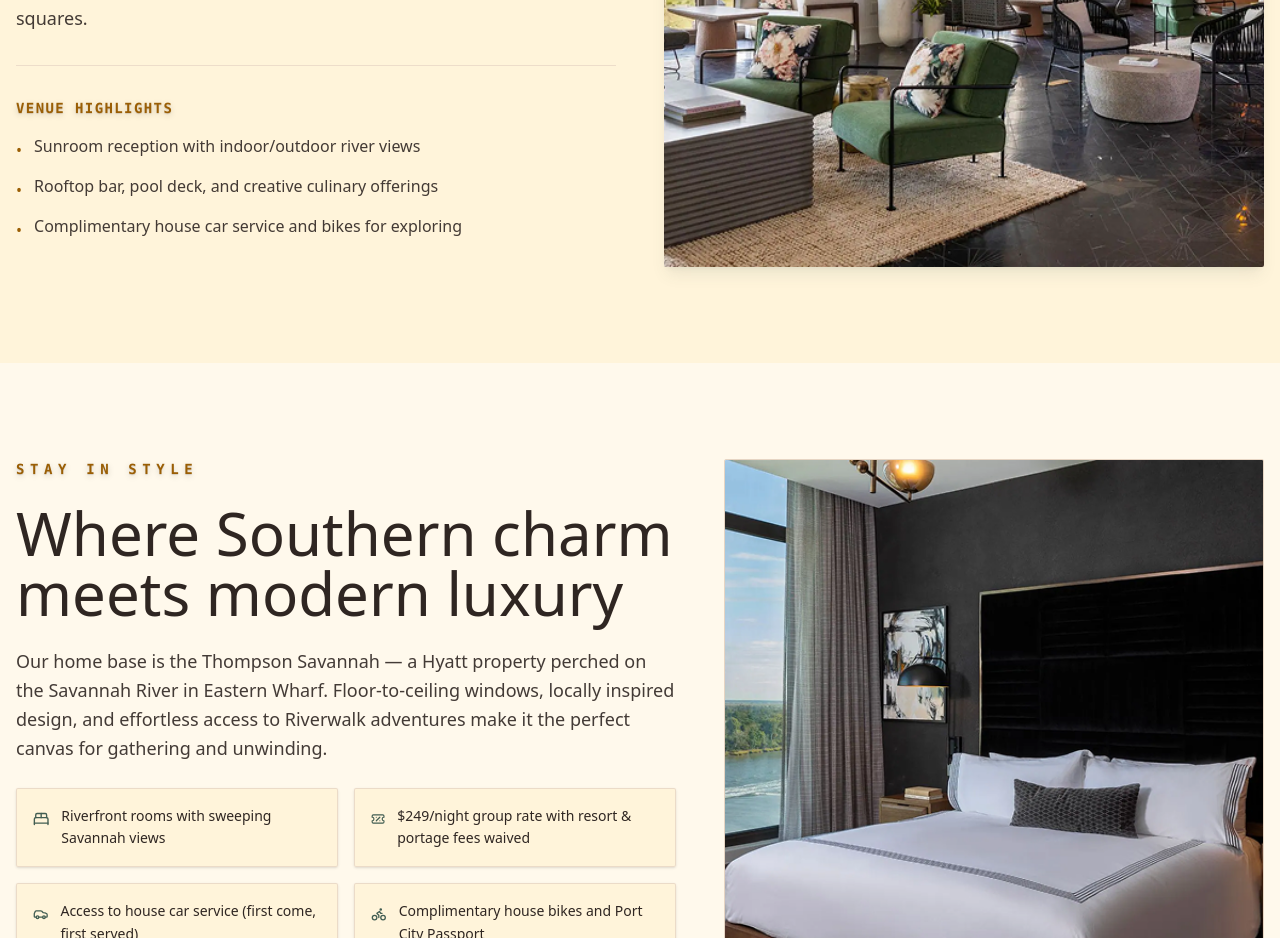
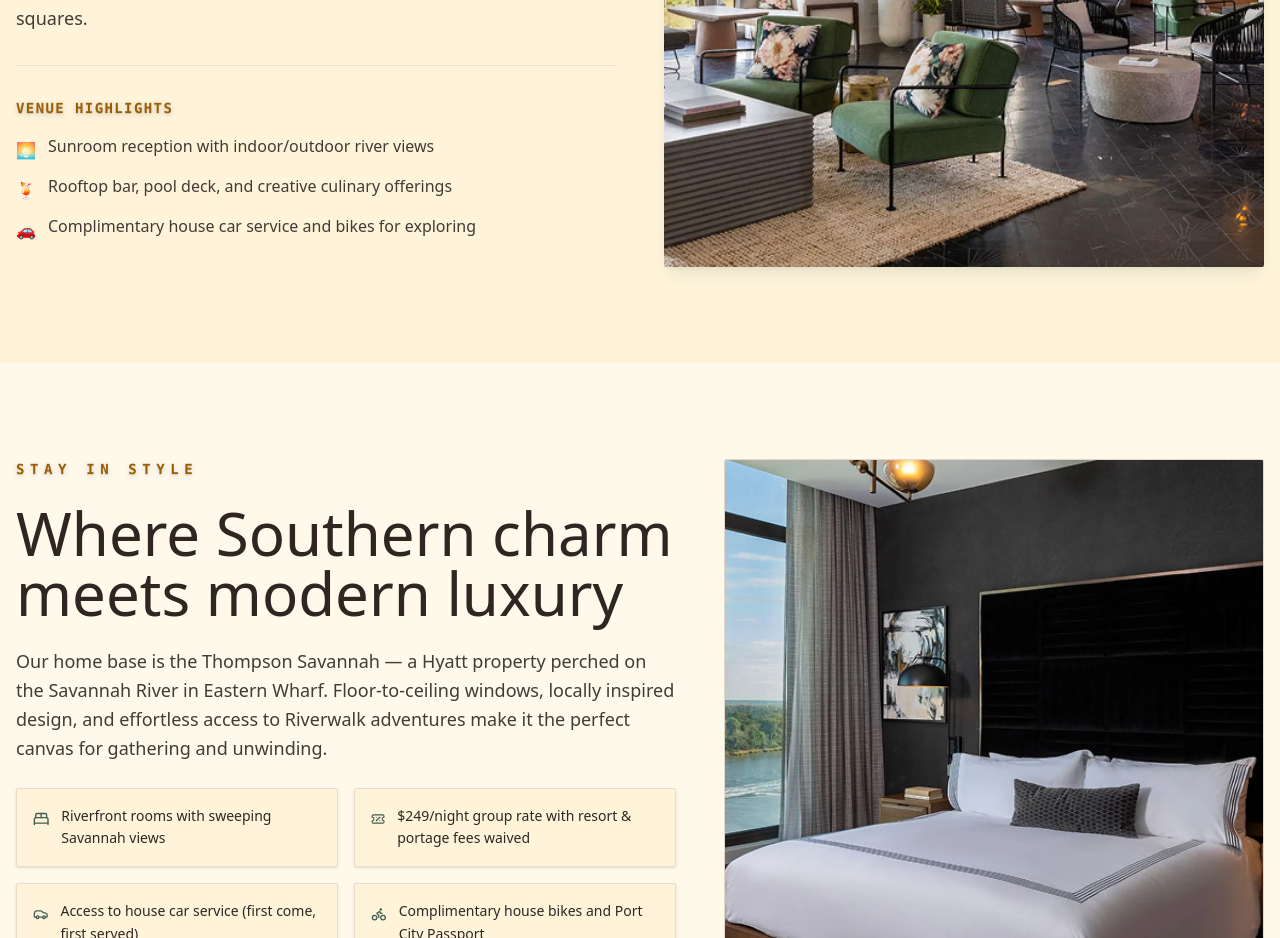
Before and after one commit to enzo-prism/leadership-retreat, a Next.js app: page / in a window 1280 px wide. Shown: the part 8800-9738 px from the top of the page. Built offline with nearby package versions, Linux system fonts and the light colour scheme.

Commit message:
Swap venue bullets for emojis

```diff
--- a/components/venue.tsx
+++ b/components/venue.tsx
@@ -26,15 +26,15 @@ export function Venue() {
               </h3>
               <ul className="space-y-3 text-foreground/90">
                 <li className="flex items-start gap-3">
-                  <span className="text-accent mt-1">•</span>
+                  <span className="text-accent mt-1">🌅</span>
                   <span>Sunroom reception with indoor/outdoor river views</span>
                 </li>
                 <li className="flex items-start gap-3">
-                  <span className="text-accent mt-1">•</span>
+                  <span className="text-accent mt-1">🍹</span>
                   <span>Rooftop bar, pool deck, and creative culinary offerings</span>
                 </li>
                 <li className="flex items-start gap-3">
-                  <span className="text-accent mt-1">•</span>
+                  <span className="text-accent mt-1">🚗</span>
                   <span>Complimentary house car service and bikes for exploring</span>
                 </li>
               </ul>
```
